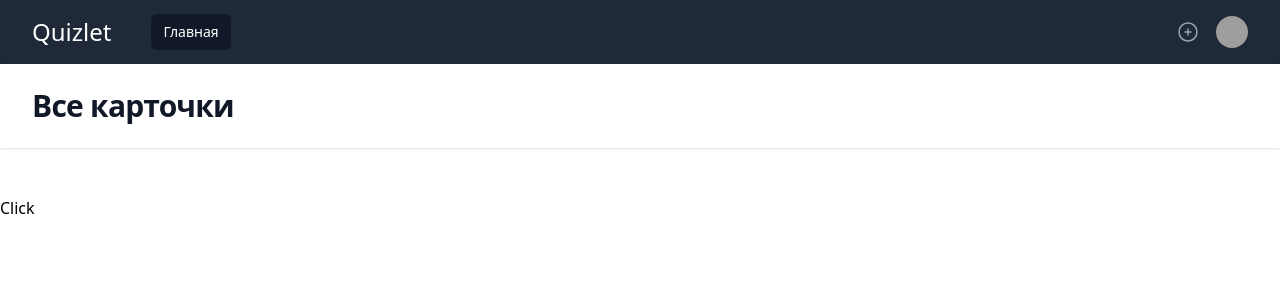
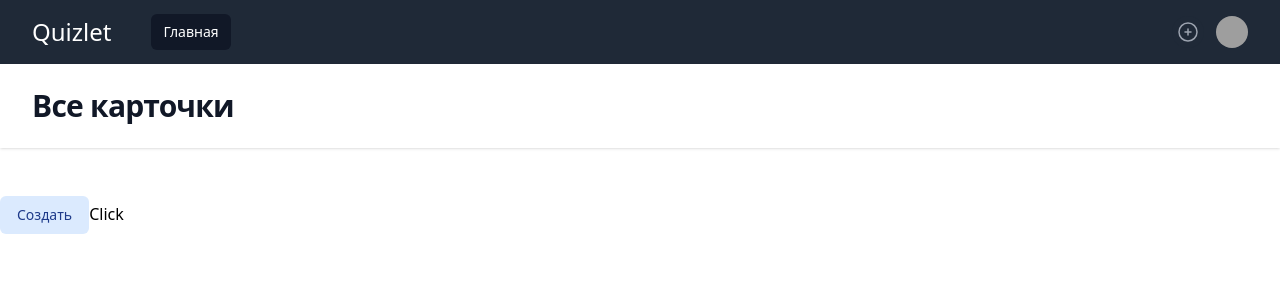
Before and after one commit to KodyaTemirov/quizlet-app, a Vue app: page / in a window 1280 px wide. Shown: the top 300 px of the page. Built offline with nearby package versions, Linux system fonts and the light colour scheme; grey boxes are pictures that could not be loaded.

Commit message:
feat: global components

```diff
--- a/src/App.vue
+++ b/src/App.vue
@@ -14,6 +14,7 @@
 <template>
 	<Nav />
 	<Header />
+	<Button :value="sdasd" />
 	<button v-on:click="openModal">Click</button>
 
 	<Modal :isOpen="isOpen" />
--- /dev/null
+++ b/src/components/global/Button.vue
@@ -0,0 +1,14 @@
+<template>
+	<button
+		type="button"
+		class="inline-flex justify-center rounded-md border border-transparent bg-blue-100 px-4 py-2 text-sm font-medium text-blue-900 hover:bg-blue-200 focus:outline-none focus-visible:ring-2 focus-visible:ring-blue-500 focus-visible:ring-offset-2"
+	>
+		Создать
+	</button>
+</template>
+
+<script setup>
+const props = defineProps(['value']);
+
+console.log(props.value);
+</script>
--- /dev/null
+++ b/src/components/global/index.js
@@ -0,0 +1,15 @@
+import Button from '../global/Button.vue';
+
+
+const components = [
+	{ name: "Button", component: Button },
+
+];
+
+export default {
+	install(app) {
+		components.forEach(({ name, component }) => {
+			app.component(name, component);
+		});
+	}
+};
```
Also changed, not shown: src/main.js (+8 -4 lines).
